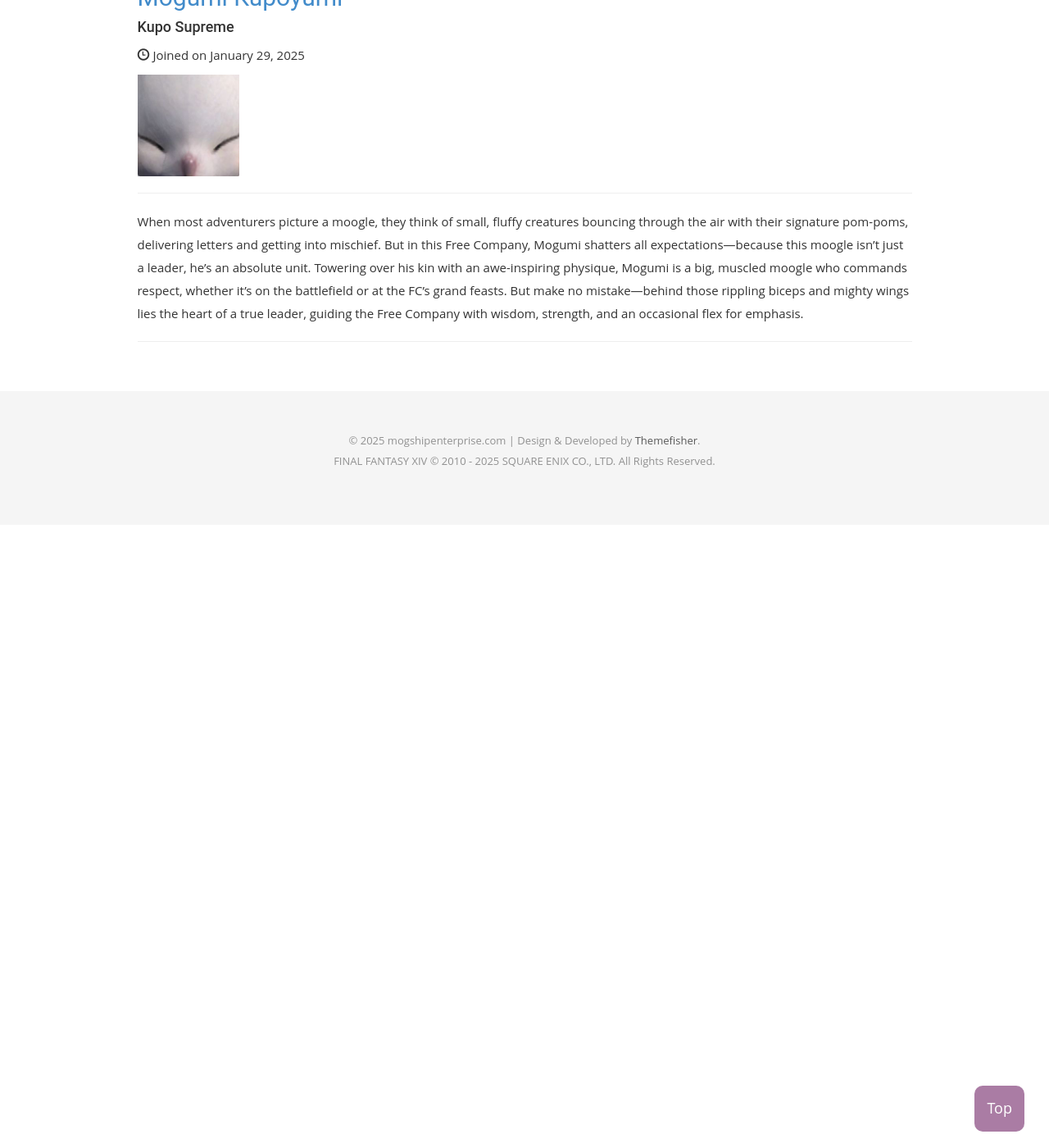
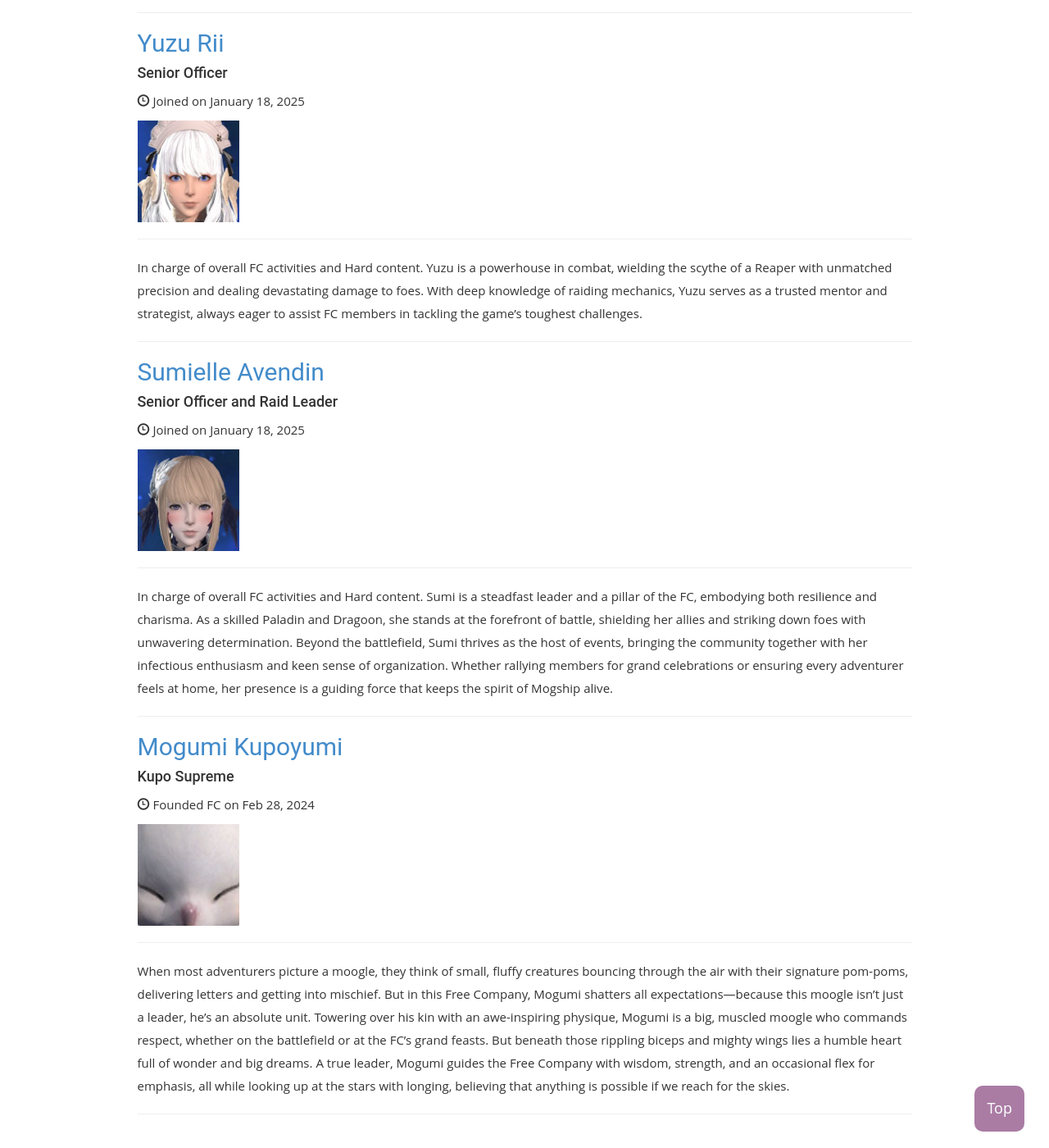
Before and after one commit to mogshipenterprise/mogshipenterprise.github.io, a Jekyll site: the page built from officers.html, in a window 1280 px wide and 1400 px high, scrolled down 2982 px. Shown: the whole window at 82% size. Built offline with Jekyll 4.4.1, drawn with Linux system fonts in a browser that asks for light colours; nearby versions of some CDN libraries; comment, search, counter and statistics services are not loaded; some of the changed text lies outside the part shown.

Commit message:
Added more officers and content to page

```diff
--- a/_includes/contact-form.html
+++ b/_includes/contact-form.html
@@ -35,7 +35,7 @@
                     <h2>Stop By For A visit</h2>
                     <ul class="address-block">
                       <li>
-                        <i class="fa fa-map-marker"></i>Plot 29 in Ward 6 of Empyreum | Crystal, Brynhilder
+                        <i class="fa fa-map-marker"></i><a href= "https://na.finalfantasyxiv.com/lodestone/community_finder/e1eb3e289495e6d57fef508a6f8c6e8ef98e5679/"target="_blank" rel="noopener noreferrer">Plot 29 in Ward 6 of Empyreum | Crystal, Brynhilder</a>
                       </li>
                     </ul>
                     <ul class="social-icons">
--- a/officers.html
+++ b/officers.html
@@ -28,7 +28,7 @@ title: A Dedicated Free Company, Sincere, Kind and Fair play
                     <!-- officer Post -->
                     <h2><a href="officers.html">Azariah Hoshino</a></h2>
                     <h4>Social Media Manager</h4>
-                    <p><span class="glyphicon glyphicon-time"></span> Joined on January 29, 2025</p>
+                    <p><span class="glyphicon glyphicon-time"></span> Joined on January 19, 2025</p>
 
                     <img src="img/officers/aza.jpg"  alt="IMG"  width="124" height="124">
 
@@ -39,7 +39,7 @@ title: A Dedicated Free Company, Sincere, Kind and Fair play
                     <!-- officer Post -->
                     <h2><a href="officers.html">Vampy Akuma & Dark Slumber</a></h2>
                     <h4>Social Event Planner</h4>
-                    <p><span class="glyphicon glyphicon-time"></span> Joined on January 29, 2025</p>
+                    <p><span class="glyphicon glyphicon-time"></span> Joined on January 19, 2025</p>
 
                     <img src="img/officers/vampy.jpg"  alt="IMG"  width="124" height="124">
 
@@ -51,7 +51,7 @@ title: A Dedicated Free Company, Sincere, Kind and Fair play
                     <!-- officer Post -->
                     <h2><a href="officers.html">Tsuki Hoshino</a></h2>
                     <h4>Feedback Collector</h4>
-                    <p><span class="glyphicon glyphicon-time"></span> Joined on January 29, 2025</p>
+                    <p><span class="glyphicon glyphicon-time"></span> Joined on January 19, 2025</p>
 
                     <img src="img/officers/tsuki.jpg"  alt="IMG"  width="124" height="124">
 
@@ -62,29 +62,29 @@ title: A Dedicated Free Company, Sincere, Kind and Fair play
                     <!-- officer Post -->
                     <h2><a href="officers.html">Zetasa Suizahara</a></h2>
                     <h4>Treasurer</h4>
-                    <p><span class="glyphicon glyphicon-time"></span> Joined on January 29, 2025</p>
+                    <p><span class="glyphicon glyphicon-time"></span> Joined on January 22, 2025</p>
 
                     <img src="img/officers/zetasa.jpg"  alt="IMG"  width="124" height="124">
 
                     <hr>
-                    <p>Zetasa manages the Free Company's finances with precision, ensuring that resources are allocated effectively. From budgeting for FC buffs and housing upgrades to handling gil reserves for events, Zetasa keeps the economy stable and ensures the FC has what it needs to thrive.</p>
+                    <p>Zetasa manages the Free Company's finances with precision, ensuring that resources are allocated effectively and the FC's economy remains stable. This includes tallying up gil donations in the FC chest, monitoring changes, and recognizing contributors. Zetasa also tracks significant item donations, using their best judgment to set aside valuable items for giveaways or events. Additionally, they help keep the FC chest organized by sorting and moving specific materials, such as peacock ore and coke, into their respective tabs. </p>
                     <hr>
 
                     <!-- officer Post -->
                     <h2><a href="officers.html">Vanatorl Axton</a></h2>
                     <h4>Notices and Updates</h4>
-                    <p><span class="glyphicon glyphicon-time"></span> Joined on January 29, 2025</p>
+                    <p><span class="glyphicon glyphicon-time"></span> Joined on January 19, 2025</p>
 
                     <img src="img/officers/vantoral.jpg"  alt="IMG"  width="124" height="124">
 
                     <hr>
-                    <p> Vanatorl is responsible for keeping everyone informed with notices and updates. Whether it’s sharing important FC policies, event reminders, or game patch notes, they ensure that all members stay up to date. Their efforts help maintain clear communication and ensure that no one misses out on important information.</p>
+                    <p> Vanatorl is responsible for keeping everyone informed with timely notices and updates. They actively maintain Mognet by posting polls and notices based on current events, ensuring engagement while keeping content PG. Vanatorl also updates the FC notice board, including the greeting message, whenever necessary. Additionally, they track and share important FC policies, event reminders, and game patch notes, helping members stay up to date.</p>
                     <hr>
 
                     <!-- officer Post -->
                     <h2><a href="officers.html">Lysithea Gracefeel</a></h2>
                     <h4>Farm Group Organizer</h4>
-                    <p><span class="glyphicon glyphicon-time"></span> Joined on January 29, 2025</p>
+                    <p><span class="glyphicon glyphicon-time"></span> Joined on January 20, 2025</p>
 
                     <img src="img/officers/lyths.jpg"  alt="IMG"  width="124" height="124">
 
@@ -92,17 +92,39 @@ title: A Dedicated Free Company, Sincere, Kind and Fair play
                     <p>Lysithea leads the charge in organizing mount farming events, helping members collect some of the most sought-after mounts in Final Fantasy XIV. Whether it’s coordinating primal fights, extreme trials, or other farming runs, Lysithea ensures that players can efficiently work together to obtain their desired mounts. Their leadership helps create a fun and rewarding experience for everyone involved.</p>
                     <hr>
 
+
+                    <h2><a href="officers.html">Yuzu Rii</a></h2>
+                    <h4>Senior Officer</h4>
+                    <p><span class="glyphicon glyphicon-time"></span> Joined on January 18, 2025</p>
+
+                    <img src="img/officers/yuzu.jpg"  alt="IMG"  width="124" height="124">
+
+                    <hr>
+                    <p>In charge of overall FC activities and Hard content. Yuzu is a powerhouse in combat, wielding the scythe of a Reaper with unmatched precision and dealing devastating damage to foes. With deep knowledge of raiding mechanics, Yuzu serves as a trusted mentor and strategist, always eager to assist FC members in tackling the game’s toughest challenges. </p>
+                    <hr>
+
+
+                    <h2><a href="officers.html">Sumielle Avendin</a></h2>
+                    <h4>Senior Officer and Raid Leader</h4>
+                    <p><span class="glyphicon glyphicon-time"></span> Joined on January 18, 2025</p>
+
+                    <img src="img/officers/sumi.jpg"  alt="IMG"  width="124" height="124">
+
+                    <hr>
+                    <p>In charge of overall FC activities and Hard content. Sumi is a steadfast leader and a pillar of the FC, embodying both resilience and charisma. As a skilled Paladin and Dragoon, she stands at the forefront of battle, shielding her allies and striking down foes with unwavering determination. Beyond the battlefield, Sumi thrives as the host of events, bringing the community together with her infectious enthusiasm and keen sense of organization. Whether rallying members for grand celebrations or ensuring every adventurer feels at home, her presence is a guiding force that keeps the spirit of Mogship alive.</p>
+                    <hr>
+
                     <!-- officer Post -->
                     <h2><a href="officers.html">Mogumi Kupoyumi</a></h2>
                     <h4>Kupo Supreme</h4>
-                    <p><span class="glyphicon glyphicon-time"></span> Joined on January 29, 2025</p>
+                    <p><span class="glyphicon glyphicon-time"></span> Founded FC on Feb 28, 2024</p>
 
                     <img src="img/officers/mogumi.jpg"  alt="IMG"  width="124" height="124">
 
                     <hr>
                     <p>When most adventurers picture a moogle, they think of small, fluffy creatures bouncing through the air with their signature pom-poms, delivering letters and getting into mischief. But in this Free Company, Mogumi shatters all expectations—because this moogle isn’t just a leader, he’s an absolute unit.
 
-                      Towering over his kin with an awe-inspiring physique, Mogumi is a big, muscled moogle who commands respect, whether it’s on the battlefield or at the FC’s grand feasts. But make no mistake—behind those rippling biceps and mighty wings lies the heart of a true leader, guiding the Free Company with wisdom, strength, and an occasional flex for emphasis.</p>
+                        Towering over his kin with an awe-inspiring physique, Mogumi is a big, muscled moogle who commands respect, whether on the battlefield or at the FC’s grand feasts. But beneath those rippling biceps and mighty wings lies a humble heart full of wonder and big dreams. A true leader, Mogumi guides the Free Company with wisdom, strength, and an occasional flex for emphasis, all while looking up at the stars with longing, believing that anything is possible if we reach for the skies.</p>
                     <hr>
 
                 </div>
```
Also changed, not shown: ff14_icon.png (added), img/officers/sumi.jpg (added), img/officers/yuzu.jpg (added).
